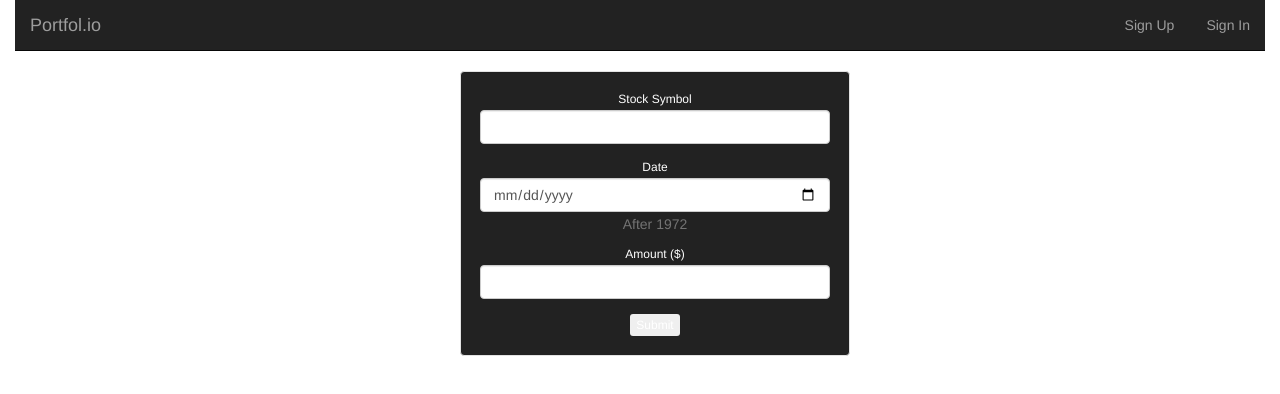
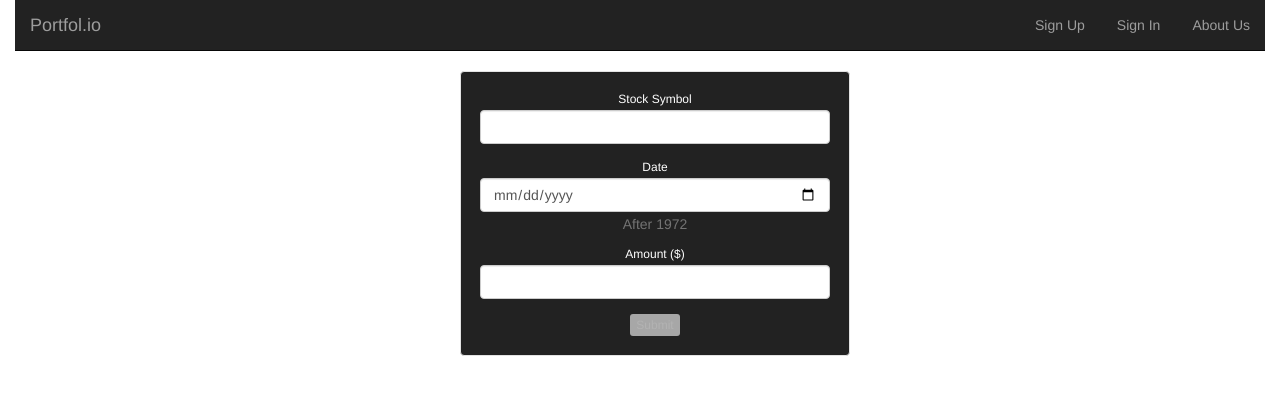
Before and after one commit to sandworm-hr/sandworm-hr, a website: page client/index.html in a window 1280 px wide. Drawn offline with Linux system fonts and the light colour scheme; no server answers.

Commit message:
add about us view; add image files and format page; glyphicons still not loading

```diff
--- a/client/app/app.js
+++ b/client/app/app.js
@@ -37,7 +37,7 @@
   });
 
   router.on('route:about',function(){
-    appView.render();
+    appView.aboutus();
   });
 
   router.on('route:signout',function(){
--- /dev/null
+++ b/client/app/views/AboutUsView.js
@@ -0,0 +1,44 @@
+// Backbone view for member profile form
+var AboutUsView = Backbone.View.extend({
+
+  className: 'about-us container',
+
+  divText: '\
+    <div class="container"> \
+      <div class="row"> \
+        <div class="col-md-10 col-md-offset-1 text-center" id="about-us-container">\
+          <h2>About Us</h2>\
+          <div class="member-profiles">\
+            <div class="member-profile col-md-3" id="edwin-profile"> \
+              <img src="assets/images/Edwin.png" height="273" width="273"> \
+              <a href="https://github.com/edwinlin1987"><i class="glyphicon glyphicon-github icon-github"></i></a>\
+              <a href="https://www.linkedin.com/in/edwinlin1987"><i class="glyphicon glyphicon-linkedin icon-linked-in"></i></a>\
+              <a href="#"><i class="social social-blogger"></i></a>\
+            </div> \
+            <div class="member-profile col-md-3 col-md-offset-1" id="paul-profile"> \
+              <img src="assets/images/Paul.png" height="273" width="273"> \
+              <a href="https://github.com/sokolikp"><i class="glyphicon glyphicon-github icon-github"></i></a>\
+              <a href="https://www.linkedin.com/in/paulsokolik"><i class="glyphicon glyphicon-linkedin icon-linked-in"></i></a>\
+              <a href="http://paulsokolik.com/"><i class="glyphicon glyphicon-blog icon-blogger"></i></a>\
+            </div> \
+            <div class="member-profile col-md-3 col-md-offset-1" id="tamara-profile"> \
+              <img src="assets/images/Tamara.jpeg" height="273" width="273"> \
+              <a href="https://github.com/tmwoodson"><i class="glyphicon glyphicon-github icon-github"></i></a>\
+              <a href="https://www.linkedin.com/pub/tamara-woodson/38/400/345"><i class="glyphicon glyphicon-linkedin icon-linked-in"></i></a>\
+              <a href="#"><i class="glyphicon glyphicon-blog icon-blogger"></i></a>\
+            </div> \
+          </div>\
+        </div> \
+      </div> \
+    </div>',
+
+  initialize: function(){
+    this.render();
+  },
+
+  render: function(){
+    //Render profile form
+    return this.$el.html(this.divText);
+  }
+
+});
--- a/client/app/views/AppView.js
+++ b/client/app/views/AppView.js
@@ -9,6 +9,7 @@ var AppView = Backbone.View.extend({
                <ul class="nav nav-pills navbar-nav navbar-right"> \
                  <li><a href="#signup">Sign Up</a></li> \
                  <li><a href="#signin">Sign In</a></li> \
+                 <li><a href="#about">About Us</a></li> \
                </ul> \
              </div> \
           </nav> \
@@ -22,6 +23,7 @@ var AppView = Backbone.View.extend({
                               <li><a href="#signout">Sign Out</a></li>\
                               <li><a href="#portfolios">My Portfolios</a></li> \
                               <li><a href="#new">New Portfolio</a></li> \
+                              <li><a href="#about">About Us</a></li> \
                             </ul> \
                           </div> \
                         </nav> \
@@ -31,6 +33,7 @@ var AppView = Backbone.View.extend({
     this.formView = new FormView({collection: this.collection});
     this.dashboardView = new DashboardView({collection: this.collection});
 
+    this.aboutusView = new AboutUsView();
     this.signupView = new SignupView({model: this.model});
     this.signinView = new SigninView({model: this.model});
     this.render();
@@ -41,7 +44,8 @@ var AppView = Backbone.View.extend({
     this.dashboardView.setUsername(name);
   },
 
-  renderBody: function(view) {
+  renderBody: function(view, renderDashboard) {
+    renderDashboard = renderDashboard === undefined ? true : renderDashboard;
     this.$el.empty();
     view.delegateEvents();
     this.formView.delegateEvents();
@@ -51,11 +55,18 @@ var AppView = Backbone.View.extend({
     if (this.model.get('signedin')) {
       navbar = this.template(this.model.attributes);
     }
+    if(renderDashboard) {
       this.$el.append([
         navbar,
         view.$el,
         this.dashboardView.$el
       ]);
+    } else {
+      this.$el.append([
+        navbar,
+        view.$el,
+      ]);
+    }
   },
 
   render: function(){
@@ -64,8 +75,6 @@ var AppView = Backbone.View.extend({
       url:'/auth',
       success: function (response) {
         context.model.set('signedin', true);
-        // context.model.set('username', response);
-        // context.dashboardView.setUsername(response);
         context.setUsername(response);
         context.renderBody(context.formView);
        },
@@ -76,11 +85,15 @@ var AppView = Backbone.View.extend({
   },
 
   signup: function() {
-    this.renderBody(this.signupView);
+    this.renderBody(this.signupView, false);
   },
 
   signin: function() {
-    this.renderBody(this.signinView);
+    this.renderBody(this.signinView, false);
+  },
+
+  aboutus: function() {
+    this.renderBody(this.aboutusView, false);
   },
 
   portfolios: function () {
--- a/client/index.html
+++ b/client/index.html
@@ -34,6 +34,7 @@
     <script src="app/views/DashboardView.js"></script>
     <script src="app/views/SignupView.js"></script>
     <script src="app/views/SigninView.js"></script>
+    <script src="app/views/AboutUsView.js"></script>
     <script src="app/views/PortfolioView.js"></script>
     <script src="app/views/PortfoliosView.js"></script>
 
```
Also changed, not shown: client/assets/images/Edwin.png (added), client/assets/images/Paul.png (added), client/assets/images/Tamara.jpeg (added). Lines whose indentation alone changed are shown as unchanged.
